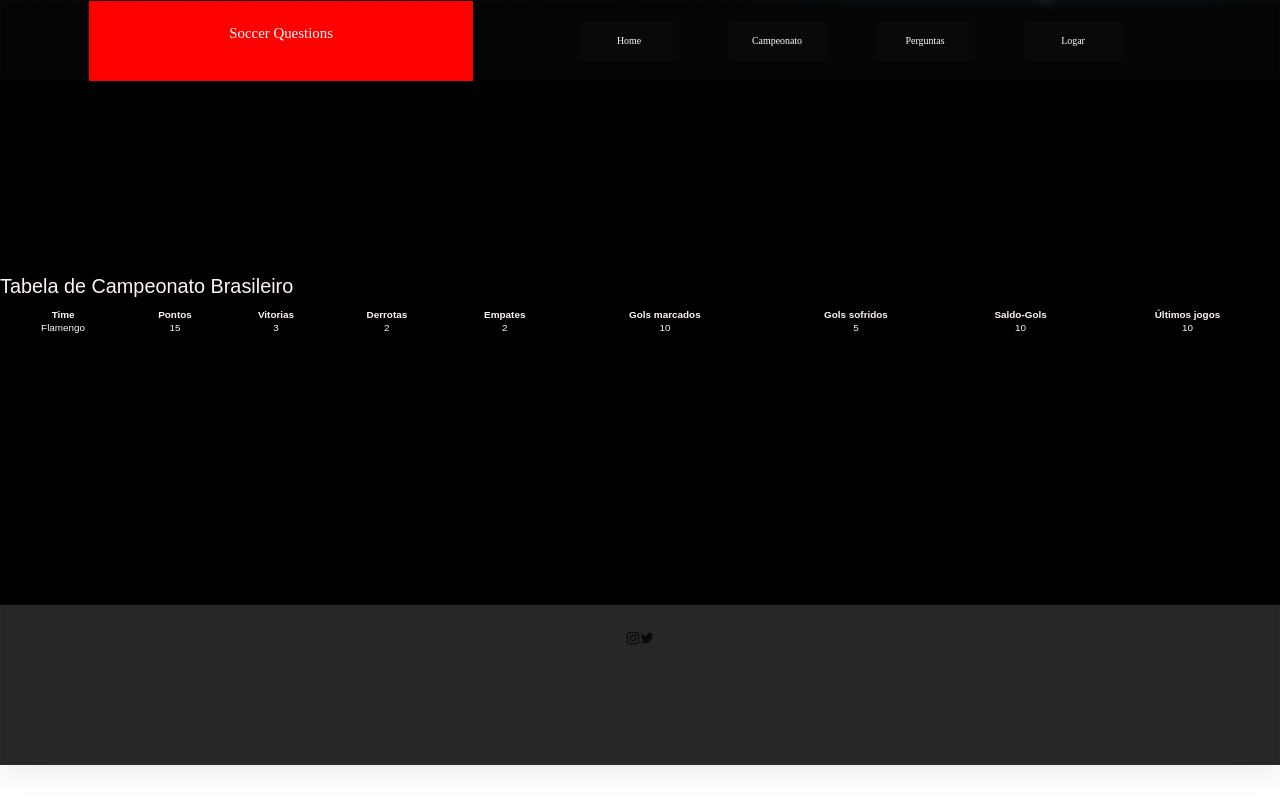
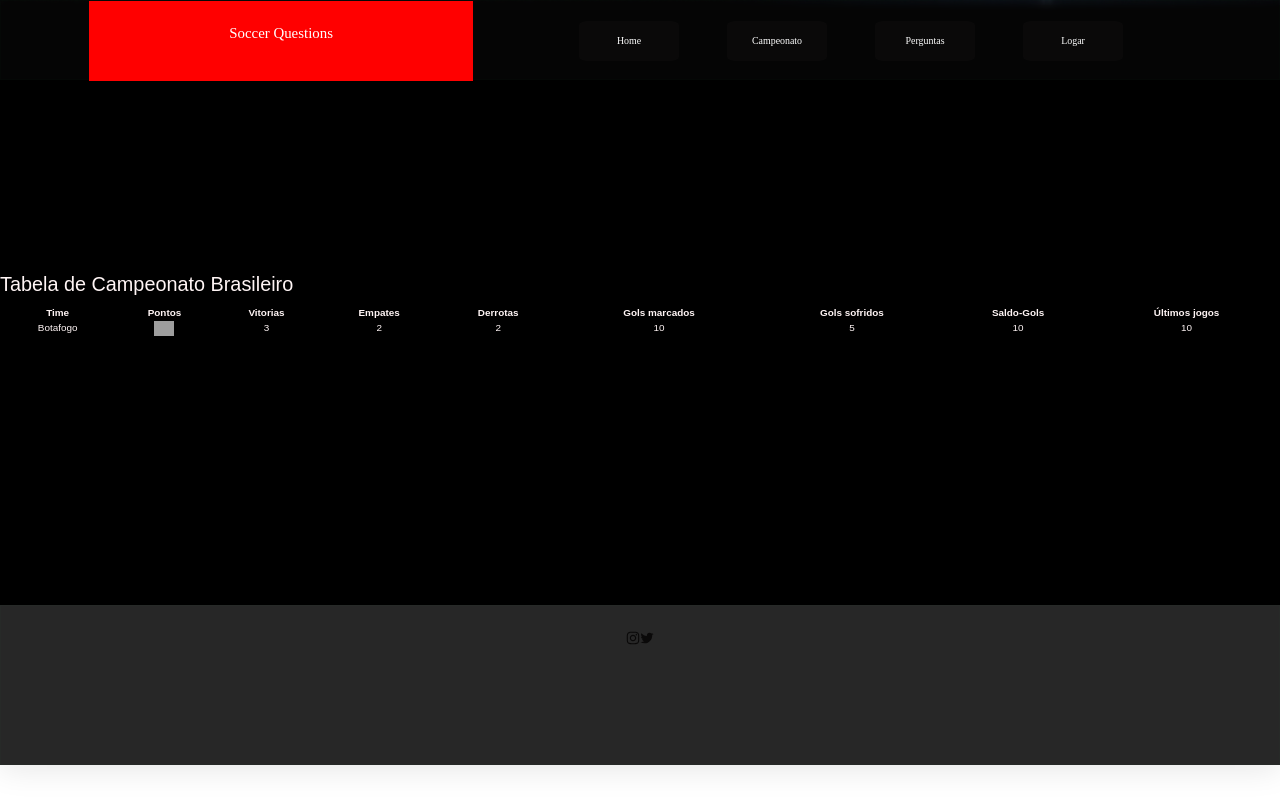
Before and after one commit to RafaelCss/FrontQuiz, a Next.js app: page /Campeonato in a window 1280 px wide. Built offline with nearby package versions, Linux system fonts and the light colour scheme; grey boxes are pictures that could not be loaded; a web font is replaced by a local one.

Commit message:
22-05 asjuste pequeno na tabea

```diff
--- a/src/Components/Entidade/Campeonato/index.tsx
+++ b/src/Components/Entidade/Campeonato/index.tsx
@@ -1,3 +1,4 @@
+/* eslint-disable @next/next/no-img-element */
 import { ContainerTabela, CelulaTabela } from './style';
 
 function TabelaCampeonato() {
@@ -10,8 +11,8 @@ function TabelaCampeonato() {
             <th>Time</th>
             <th>Pontos</th>
             <th>Vitorias</th>
+            <th>Empates</th>
             <th>Derrotas</th>
-            <th>Empates</th>
             <th>Gols marcados</th>
             <th>Gols sofridos</th>
             <th>Saldo-Gols</th>
@@ -20,8 +21,14 @@ function TabelaCampeonato() {
         </thead>
         <tbody>
           <tr>
-            <CelulaTabela>Flamengo</CelulaTabela>
-            <CelulaTabela>15</CelulaTabela>
+            <CelulaTabela>Botafogo</CelulaTabela>
+            <CelulaTabela>
+              <img
+                src="https://cdn.api-futebol.com.br/escudos/638d349052558.svg"
+                alt="Botafogo"
+                width={20}
+              />
+            </CelulaTabela>
             <CelulaTabela>3</CelulaTabela>
             <CelulaTabela>2</CelulaTabela>
             <CelulaTabela>2</CelulaTabela>
```
